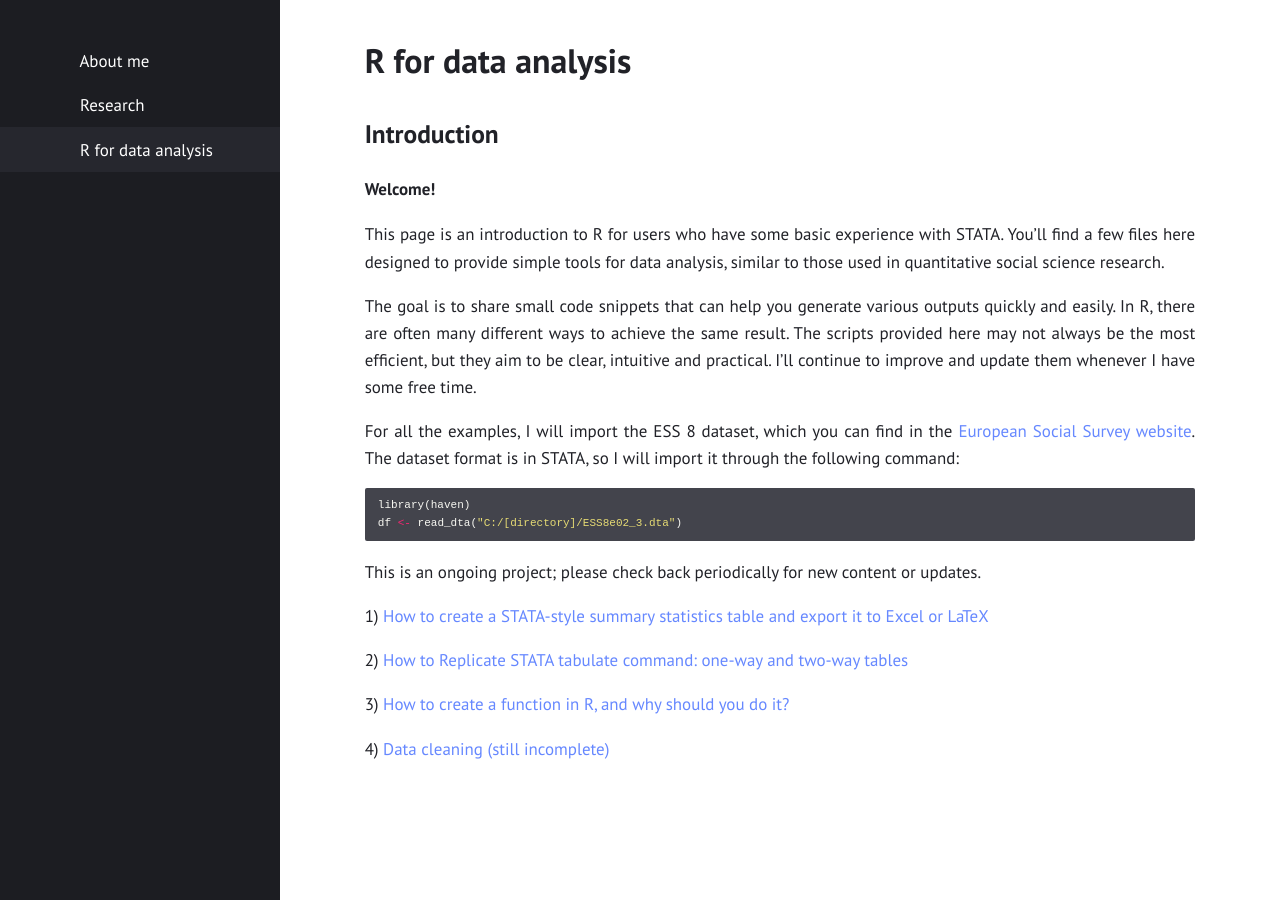
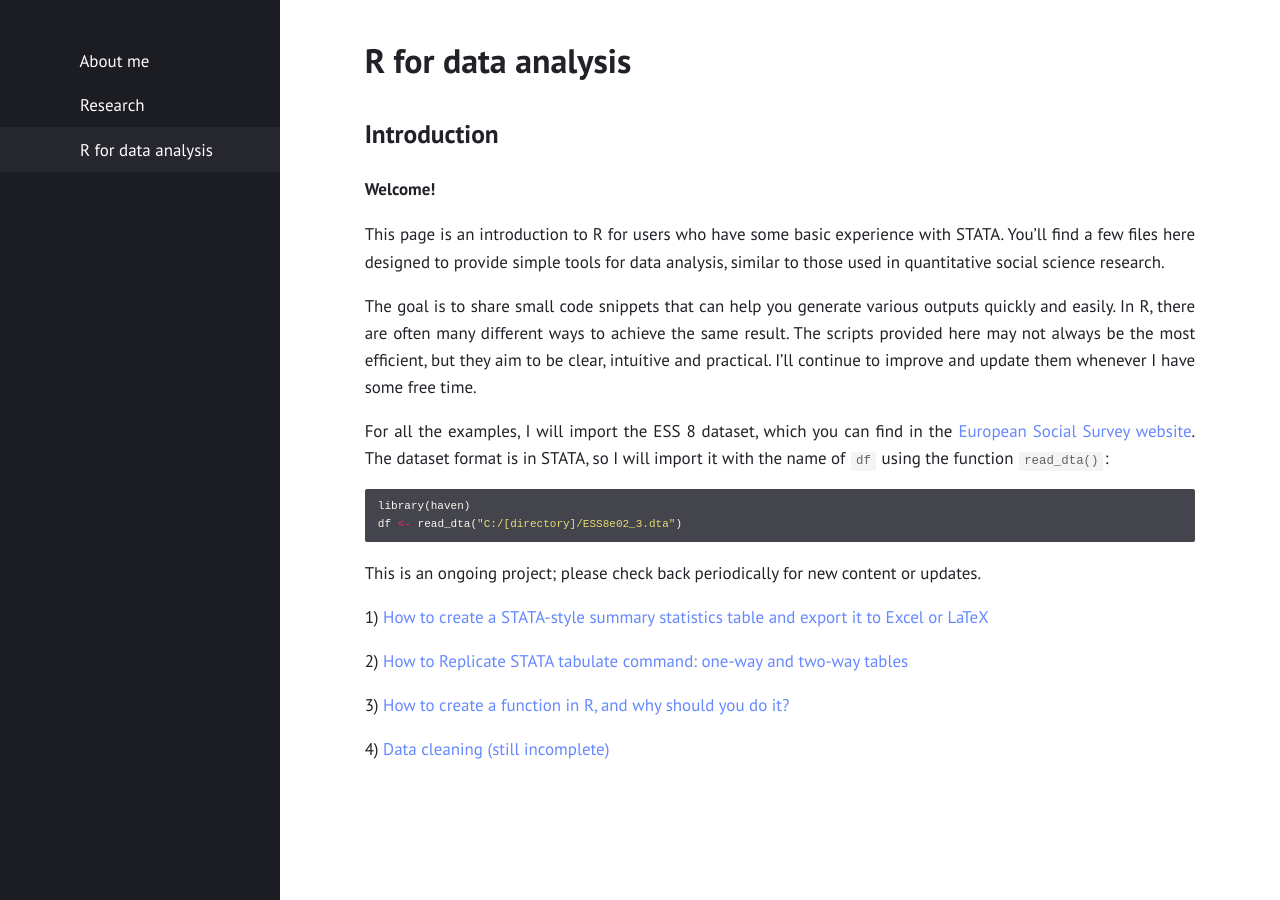
Before and after one commit to gubellom/gubellom.github.io, a Jekyll site: the page built from R files/Introduction.md, in a window 1280 px wide. Built offline with Jekyll 4.4.1, drawn with Linux system fonts in a browser that asks for light colours.

Commit message:
Update Introduction.md
Signed-off-by: Michele Gubello <62111923+gubellom@users.noreply.github.com>

````diff
--- a/R files/Introduction.md
+++ b/R files/Introduction.md
@@ -14,7 +14,7 @@ This page is an introduction to R for users who have some basic experience with
 
 The goal is to share small code snippets that can help you generate various outputs quickly and easily. In R, there are often many different ways to achieve the same result. The scripts provided here may not always be the most efficient, but they aim to be clear, intuitive and practical. I’ll continue to improve and update them whenever I have some free time.
 
-For all the examples, I will import the ESS 8 dataset, which you can find in the <a href="https://ess.sikt.no/en/">European Social Survey website</a>. The dataset format is in STATA, so I will import it through the following command:
+For all the examples, I will import the ESS 8 dataset, which you can find in the <a href="https://ess.sikt.no/en/">European Social Survey website</a>. The dataset format is in STATA, so I will import it with the name of `df` using the function `read_dta()`:
 
 ```r
 library(haven)
````
